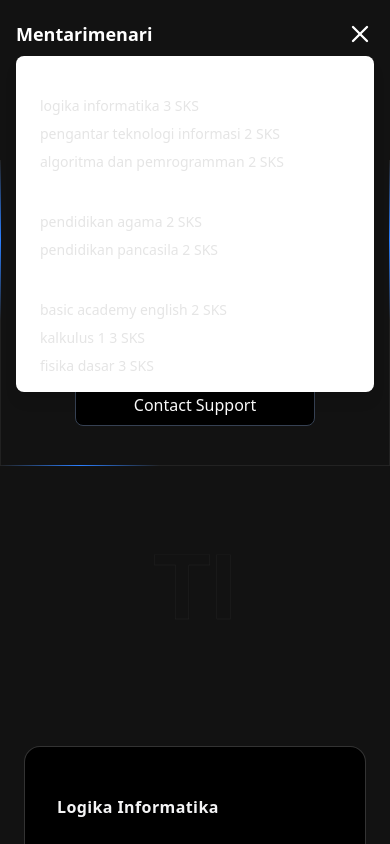
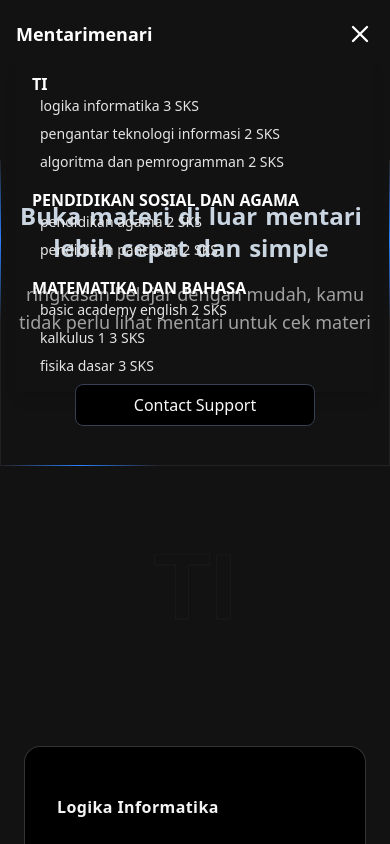
Before and after one commit to wilypradana/motionofclass, a Next.js app: page / in a window 390 px wide. Both pictures are taken after a click on the button 360 px from the left and 34 px from the top of the page. Shown: the top 844 px of the page. Built offline with nearby package versions, Linux system fonts and the light colour scheme; no server answers.

Commit message:
Update route in navbar mobile

```diff
--- a/src/components/defaultUi/navbar.tsx
+++ b/src/components/defaultUi/navbar.tsx
@@ -55,7 +55,7 @@ export default function Navbar({ className }: { className?: string }) {
 
       {/* Mobile Dropdown */}
       {mobileOpen && (
-        <div className="md:hidden bg-white shadow-lg rounded-lg p-4 mt-2 mx-4 space-y-4">
+        <div className="md:hidden bg-dark text-white shadow-lg rounded-lg p-4 mt-2 mx-4 space-y-4">
           <div>
             <p className="font-semibold">TI</p>
             <div className="flex flex-col space-y-2 text-sm pl-2">
@@ -77,8 +77,8 @@ export default function Navbar({ className }: { className?: string }) {
             <p className="font-semibold">MATEMATIKA DAN BAHASA</p>
             <div className="flex flex-col space-y-2 text-sm pl-2">
               <HoveredLink href="/english">basic academy english 2 SKS</HoveredLink>
-              <HoveredLink href="/kalkulus">kalkulus 1 3 SKS</HoveredLink>
-              <HoveredLink href="/fisika">fisika dasar 3 SKS</HoveredLink>
+              <HoveredLink href="/courses/67fd496ebe49113f15fa71bc">kalkulus 1 3 SKS</HoveredLink>
+              <HoveredLink href="/courses/67fd496ebe49113f15fa71b6">fisika dasar 3 SKS</HoveredLink>
             </div>
           </div>
         </div>
```
